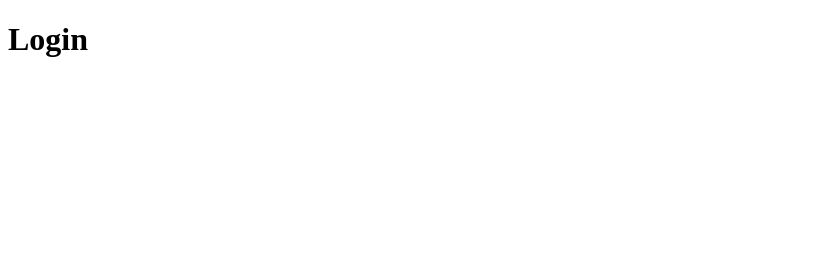
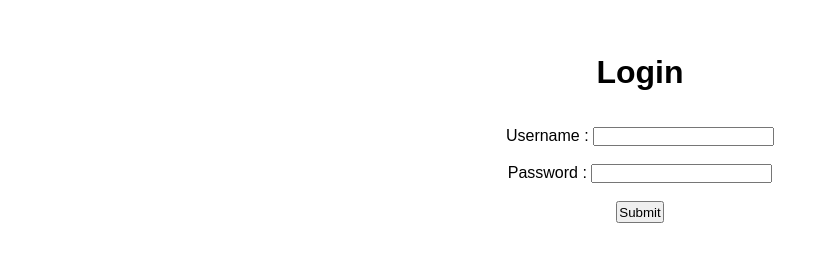
Before and after one commit to Pooh303/Project, a plain HTML site: page login.html in a window 1280 px wide. Shown: the whole page, without its empty margins (0-829 px from the left). Drawn offline with Linux system fonts and the light colour scheme.

Commit message:
update login page

```diff
--- a/login.html
+++ b/login.html
@@ -3,9 +3,19 @@
 <head>
     <meta charset="UTF-8">
     <meta name="viewport" content="width=device-width, initial-scale=1.0">
-    <title>Document</title>
+    <title>MINOR Cineplex Login</title>
+    <link rel="stylesheet" href="login_style.css">
 </head>
 <body>
+    <br><br><br>
     <h1> Login </h1>
+    <br><br>
+    <label for="username">Username :</label>
+    <input type="text" id="username" name="username"/>
+    <br><br>
+    <label for="password">Password :</label>
+    <input type="password" id="pass" name="pass"/>
+    <br><br>
+    <button class="button" id="submit">  Submit  </button>
 </body>
 </html>
--- a/login_style.css
+++ b/login_style.css
@@ -0,0 +1,18 @@
+* {
+    margin: 0;
+    padding: 0;
+    box-sizing: border-box;
+    text-align: center;
+    font-family: Arial;
+}
+
+input {
+    text-align: left;
+    direction: ltr;
+}
+
+button{
+    margin: 0;
+    padding: 0.1rem 0.1rem;
+	border: 1;
+}
```
